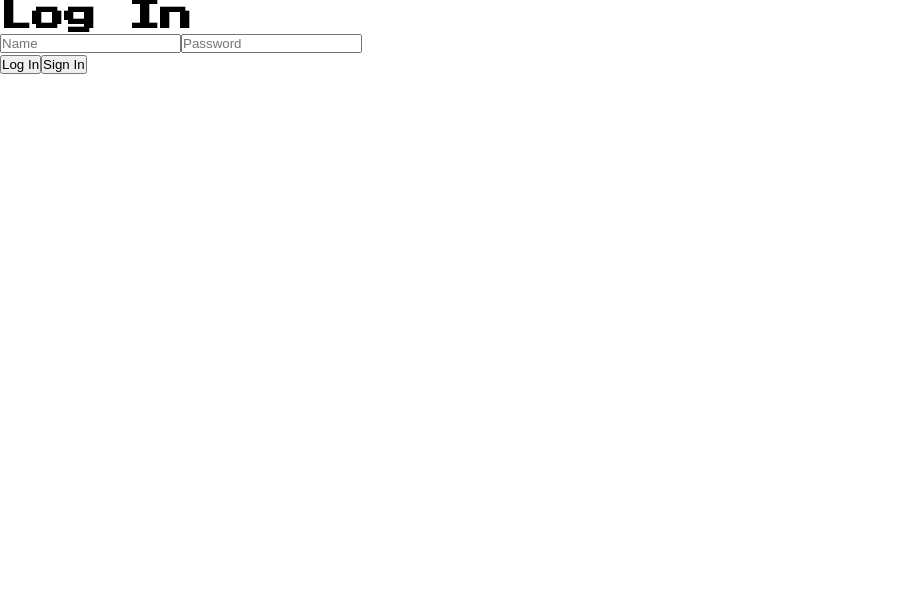
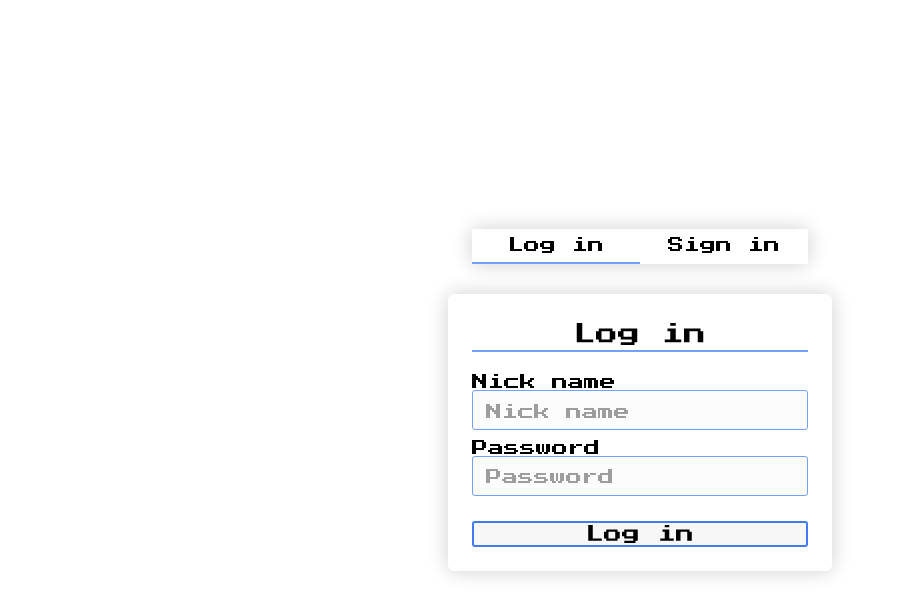
Before and after one commit to arturovictoriar/meme_chat, a React (Create React App) app in the folder frontend/: page / in a window 1280 px wide. Shown: the top 616 px of the page, without its empty margins (0-902 px from the left). Built offline with nearby package versions, Linux system fonts and the light colour scheme.

Commit message:
Add ui to Register component

```diff
--- a/frontend/src/components/AddMessage.js
+++ b/frontend/src/components/AddMessage.js
@@ -102,6 +102,7 @@
 				onKeyPress={sendMessages}
 				onChange={handleChangeYoutubeSearch}
 				type="text"
+				placeholder="/youtube"
 				ref={(node) => {
 					input = node
 				}}
--- a/frontend/src/components/LogIn.js
+++ b/frontend/src/components/LogIn.js
@@ -10,7 +10,7 @@
  * Log in component
  * @param {object} param0 parent state
  */
-const LogIn = ({setIsLogIn}) => {
+const LogIn = ({ setIsLogIn }) => {
     const history = useHistory();
     let inputNick;
     let inputPassword;
@@ -39,26 +39,28 @@
         e.preventDefault();
     }
 
-    /**
-     * Set a flag to change from login to signin
-     * @param {object} e event
-     */
-    const changeToSingIn = (e) => {
-        setIsLogIn(false);
-    }
+    return (
+        <div className="inner-container">
+            <div className="header">
+                Log in
+            </div>
+            <div className="box">
 
-    return (
-        <div >
-            <h1 >Log In</h1>
-            <div>
+                <div className="input-group">
+                    <label htmlFor="username">Nick name</label>
                     <input
-                    placeholder="Name"
+                        className="login-input"
+                        placeholder="Nick name"
                         type="text"
                         ref={(node) => {
                             inputNick = node
                         }}
                     />
+                </div>
+                <div className="input-group">
+                    <label htmlFor="password">Password</label>
                     <input
+                        className="login-input"
                         placeholder="Password"
                         type="password"
                         ref={(node) => {
@@ -66,8 +68,9 @@
                         }}
                     />
                 </div>
-            <button type="submit" onClick={checkUser}>Log In</button>
-            <button type="submit" onClick={changeToSingIn}>Sign In</button>
+
+                <button onClick={checkUser} className="login-btn">Log in</button>
+            </div>
         </div>
     )
 }
--- a/frontend/src/components/Register.js
+++ b/frontend/src/components/Register.js
@@ -3,18 +3,54 @@
 // import modules
 import LogIn from './LogIn';
 import SignIn from './SignIn';
+import '../styles/Register.css'
 
 /**
  * User register component, store the login and the signin component
  */
 const Register = () => {
     const [isLogIn, setIsLogIn] = useState(true);
+
+    /**
+     * Set a flag to change from login to signin
+     * @param {object} e event
+     */
+    const changeToSignIn = (e) => {
+        setIsLogIn(false);
+    }
+
+    /**
+     * Set a flag to change from signin to login
+     * @param {object} e event
+     */
+    const changeToLogIn = (e) => {
+        setIsLogIn(true);
+    }
+
     return (
-        <div>
-            {isLogIn ?
-                <LogIn setIsLogIn={setIsLogIn}/> :
-                <SignIn setIsLogIn={setIsLogIn}/>
-            }
+        <div className="root-container">
+            <div className="box-controller">
+                <div
+                    className={"controller " + (isLogIn
+                        ? "selected-controller"
+                        : "")}
+                    onClick={changeToLogIn}>
+                    Log in
+                </div>
+                <div
+                    className={"controller " + (!isLogIn
+                        ? "selected-controller"
+                        : "")}
+                    onClick={changeToSignIn}>
+                    Sign in
+                </div>
+            </div>
+            <div className="box-container">
+                {isLogIn ?
+                    <LogIn setIsLogIn={setIsLogIn} /> :
+                    <SignIn setIsLogIn={setIsLogIn} />
+                }
+            </div>
         </div>
     );
 }
--- a/frontend/src/components/SignIn.js
+++ b/frontend/src/components/SignIn.js
@@ -43,42 +43,48 @@
         e.preventDefault();
     }
 
-    /**
-     * Set a flag to change from signin to login
-     * @param {object} e event
-     */
-    const changeToLogIn = (e) => {
-        setIsLogIn(true);
-    }
+    return (
+        <div className="inner-container">
+            <div className="header">
+                Sign in
+            </div>
+            <div className="box">
 
-    return (
-        <div >
-            <h1 >Sign In</h1>
-            <div>
+                <div className="input-group">
+                    <label htmlFor="username">Nick name</label>
                     <input
-                    placeholder="Name"
+                        className="login-input"
+                        placeholder="Nick name"
                         type="text"
                         ref={(node) => {
                             inputNick = node
                         }}
                     />
+                </div>
+                <div className="input-group">
+                    <label htmlFor="email">Password</label>
                     <input
+                        className="login-input"
                         placeholder="Password"
                         type="password"
                         ref={(node) => {
                             inputPassword1 = node
                         }}
                     />
+                </div>
+                <div className="input-group">
+                    <label htmlFor="password">Repeat password</label>
                     <input
-                    placeholder="Repeat Password"
+                        className="login-input"
+                        placeholder="Repeat password"
                         type="password"
                         ref={(node) => {
                             inputPassword2 = node
                         }}
                     />
                 </div>
-            <button onClick={createUser} type="submit">Sign In</button>
-            <button onClick={changeToLogIn} type="submit">Log In</button>
+                <button onClick={createUser} className="login-btn">Sign In</button>
+            </div>
         </div>
     )
 }
--- /dev/null
+++ b/frontend/src/styles/Register.css
@@ -0,0 +1,184 @@
+html,
+body,
+#root {
+    width: 100%;
+    height: 100%;
+    box-sizing: border-box;
+}
+
+:root {
+    --blue_theme: #70a1ff;
+}
+
+/*Root Container*/
+.root-container {
+    width: 100%;
+    height: 100%;
+    display: flex;
+    justify-content: center;
+    align-items: center;
+    flex-direction: column;
+}
+
+.box-controller {
+    visibility: visible;
+    display: -webkit-box;
+    display: -ms-flexbox;
+    display: flex;
+    max-width: 24em;
+    min-width: 21em;
+    height: 35px;
+    -webkit-box-shadow: 0px 0px 20px 0px rgba(15, 15, 15, 0.2);
+    box-shadow: 0px 0px 20px 0px rgba(15, 15, 15, 0.2);
+    margin-bottom: 30px;
+    align-items: center;
+    transition: visibility 0.5s ease-out;
+}
+
+.controller {
+    flex: 1;
+    text-align: center;
+    height: 100%;
+    line-height: 2;
+    cursor: pointer;
+}
+
+/*Currently Selected Controller*/
+.selected-controller {
+    transition: border 0.5s ease-out;
+    border-bottom: 2px solid var(--blue_theme);
+}
+
+.box-container {
+    display: flex;
+    flex-direction: column;
+    max-width: 24em;
+    min-width: 21em;
+    box-shadow: 0px 0px 20px 0px rgba(15, 15, 15, 0.2);
+    border-radius: 6px;
+    padding: 24px;
+}
+
+.inner-container {
+    transition: visibility 0.2s ease-out;
+}
+
+.inner-container.show {
+    visibility: visible;
+}
+
+/*Header*/
+.header {
+    text-align: center;
+    padding: 5px;
+    margin-bottom: 17px;
+    /* margin-left: 35px; */
+    /* margin-right: 35px; */
+    /*font-family: "Press Start 2P";*/
+    font-size: 22px;
+    border-bottom: 2px solid var(--blue_theme);
+}
+
+.box {
+    display: flex;
+    flex-direction: column;
+    justify-content: center;
+}
+
+.input-group {
+    display: flex;
+    flex-direction: column;
+    margin-top: 5px;
+    margin-bottom: 5px;
+}
+
+/*Label*/
+.login-label {
+    font-family: "Press Start 2P";
+    font-size: 20px;
+    font-weight: 600;
+    padding-left: 5px;
+}
+
+/*Input*/
+.login-input {
+    height: 2.1em;
+    border-radius: 3px;
+    border: 1px solid var(--blue_theme);
+    transition: border 0.4s ease-out;
+    padding: 13px;
+    font-family: "Press Start 2P";
+    font-size: 19px;
+    color: #3e3e42;
+    background: rgba(15, 15, 15, 0.01);
+}
+
+.login-input:hover {
+    border: 2px solid var(--blue_theme);
+}
+
+.login-input:focus {
+    border: 2px solid #6565e7;
+    box-shadow: 0px 0px 20px rgba(15, 15, 15, 0.2);
+}
+
+/*Input Placeholder*/
+.login-input::placeholder {
+    font-family: "Press Start 2P";
+    font-size: 16px; /* color: rgba(46, 213, 116, 0.839); */
+    color: rgba(15, 15, 15, 0.4);
+}
+
+.login-btn {
+    padding: 2px 30px;
+    /* background-color: #417cef; */
+    border: 0;
+    font-size: 18px;
+    border-radius: 3px;
+    font-family: "Press Start 2P";
+    background-color: rgba(15, 15, 15, 0.03);
+    margin-top: 20px;
+    border: 2px solid #417cef;
+    transition: background-color 0.3s ease-out;
+    cursor: pointer;
+}
+
+.login-btn:hover,
+.login-btn:focus {
+    background-color: #417cef;
+    color: white;
+}
+
+.danger-error {
+    color: #e74c3c;
+    font-size: 16px;
+}
+
+/*Password*/
+.password-state {
+    display: flex;
+    flex-direction: row;
+    margin-top: 20px;
+}
+
+.pwd {
+    height: 6px;
+    flex: 1;
+    visibility: hidden;
+}
+
+.pwd-weak {
+    background-color: #e74c3c;
+}
+
+.pwd-medium {
+    background-color: #3498db;
+}
+
+.pwd-strong {
+    background-color: #2ecc71;
+}
+
+.show {
+    visibility: visible;
+}
```
Lines whose indentation alone changed are shown as unchanged.
